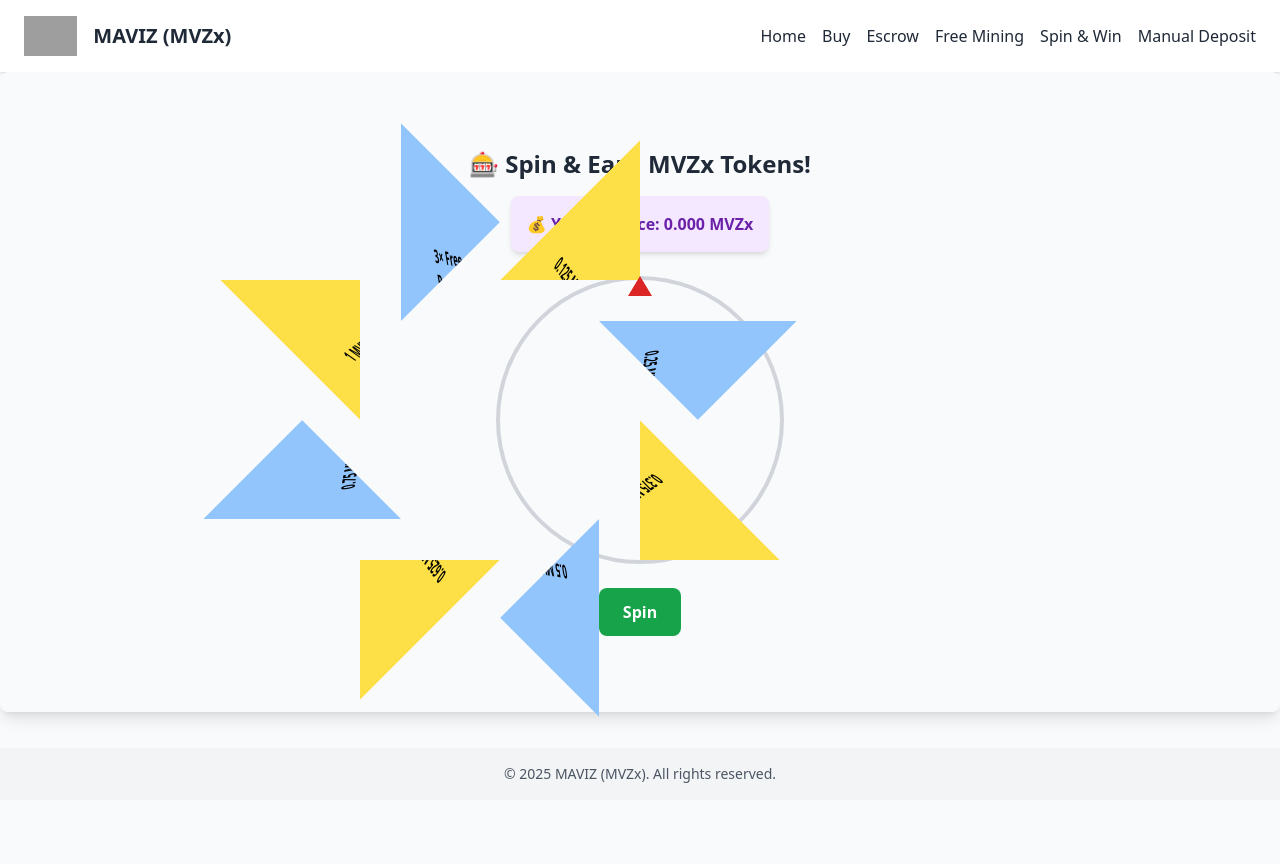
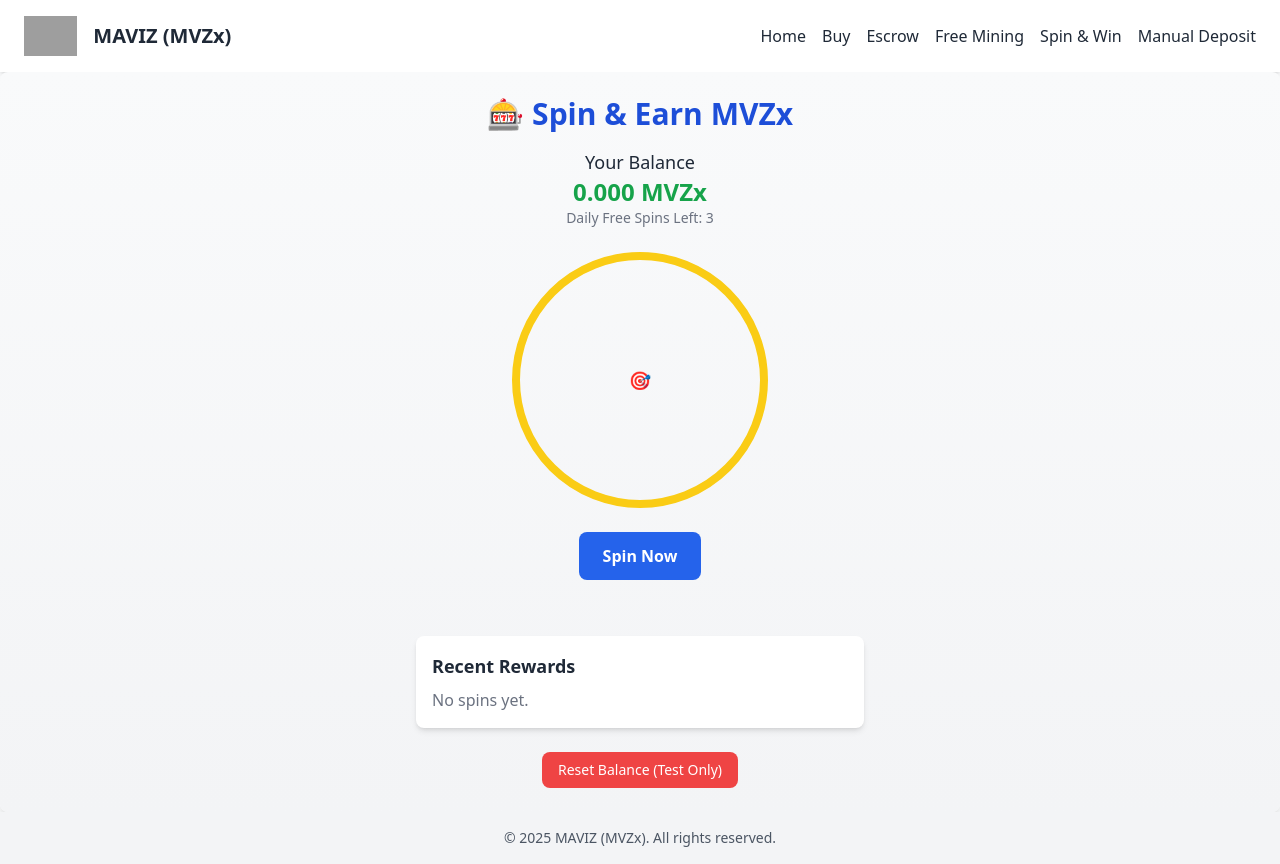
Before and after one commit to MAVIZWEB/mvzx-frontend, a React (Vite) app: page /game in a window 1280 px wide. Before the commit the page ends 800 px from the top, so only its background shows below. Built offline with nearby package versions, Linux system fonts and the light colour scheme; grey boxes are pictures that could not be loaded.

Commit message:
Update Game.tsx

```diff
--- a/src/pages/Game.tsx
+++ b/src/pages/Game.tsx
@@ -1,122 +1,179 @@
- import React, { useState } from "react";
+import React, { useState, useEffect } from "react";
+import { motion } from "framer-motion";
 
-type Reward = {
-  label: string;
-  value: number; // actual MVZx amount
+// Rewards list
+const rewards = [
+  "0.125 MVZx",
+  "0.25 MVZx",
+  "0.375 MVZx",
+  "0.5 MVZx",
+  "0.625 MVZx",
+  "0.75 MVZx",
+  "1 MVZx",
+  "3× Free Reward",
+];
+
+// Helper: parse numeric reward value
+const getRewardValue = (reward: string): number => {
+  if (reward.includes("×")) return 0; // free spin multiplier, no direct tokens
+  return parseFloat(reward.split(" ")[0]);
 };
 
-const rewards: Reward[] = [
-  { label: "0.125 MVZx", value: 0.125 },
-  { label: "0.25 MVZx", value: 0.25 },
-  { label: "0.375 MVZx", value: 0.375 },
-  { label: "0.5 MVZx", value: 0.5 },
-  { label: "0.625 MVZx", value: 0.625 },
-  { label: "0.75 MVZx", value: 0.75 },
-  { label: "1 MVZx", value: 1 },
-  { label: "3× Free Reward", value: 0 }, // special case
-];
+export default function Game() {
+  // State
+  const [spinning, setSpinning] = useState(false);
+  const [reward, setReward] = useState<string | null>(null);
+  const [balance, setBalance] = useState<number>(0);
+  const [history, setHistory] = useState<{ reward: string; time: string }[]>([]);
+  const [spinsLeft, setSpinsLeft] = useState<number>(3);
 
-export default function Game() {
-  const [spinning, setSpinning] = useState(false);
-  const [reward, setReward] = useState<Reward | null>(null);
-  const [rotation, setRotation] = useState(0);
-  const [balance, setBalance] = useState(0); // Token balance tracker
+  // Load persistent data
+  useEffect(() => {
+    const savedBalance = localStorage.getItem("mvzx_balance");
+    const savedHistory = localStorage.getItem("mvzx_history");
+    const savedSpins = localStorage.getItem("mvzx_spinsLeft");
+    const lastSpinDate = localStorage.getItem("mvzx_spinDate");
 
+    if (savedBalance) setBalance(parseFloat(savedBalance));
+    if (savedHistory) setHistory(JSON.parse(savedHistory));
+    if (savedSpins && lastSpinDate === new Date().toDateString()) {
+      setSpinsLeft(parseInt(savedSpins));
+    } else {
+      // reset daily spins
+      setSpinsLeft(3);
+      localStorage.setItem("mvzx_spinDate", new Date().toDateString());
+    }
+  }, []);
+
+  // Save balance/history/spins persistently
+  useEffect(() => {
+    localStorage.setItem("mvzx_balance", balance.toString());
+  }, [balance]);
+
+  useEffect(() => {
+    localStorage.setItem("mvzx_history", JSON.stringify(history));
+  }, [history]);
+
+  useEffect(() => {
+    localStorage.setItem("mvzx_spinsLeft", spinsLeft.toString());
+    localStorage.setItem("mvzx_spinDate", new Date().toDateString());
+  }, [spinsLeft]);
+
+  // Spin action
   const spinWheel = () => {
-    if (spinning) return;
+    if (spinning || spinsLeft <= 0) return;
+
     setSpinning(true);
     setReward(null);
+    setSpinsLeft((prev) => prev - 1);
 
-    const randomIndex = Math.floor(Math.random() * rewards.length);
-    const selectedReward = rewards[randomIndex];
-    const sliceAngle = 360 / rewards.length;
-
-    const targetAngle =
-      360 * 5 + (360 - randomIndex * sliceAngle - sliceAngle / 2);
-
-    setRotation(targetAngle);
-
+    const spinDuration = 3000;
     setTimeout(() => {
+      const randomIndex = Math.floor(Math.random() * rewards.length);
+      const selectedReward = rewards[randomIndex];
       setReward(selectedReward);
 
-      if (selectedReward.value > 0) {
-        setBalance((prev) => prev + selectedReward.value);
+      if (selectedReward.includes("×")) {
+        // "3× Free Reward" = extra free spins
+        setSpinsLeft((prev) => prev + 3);
       } else {
-        // Handle "3x Free Reward" — give another spin automatically
-        spinWheel();
+        const value = getRewardValue(selectedReward);
+        setBalance((prev) => prev + value);
       }
 
+      // Save history
+      setHistory((prev) => [
+        { reward: selectedReward, time: new Date().toLocaleTimeString() },
+        ...prev.slice(0, 9), // keep last 10
+      ]);
+
       setSpinning(false);
-    }, 5000);
+    }, spinDuration);
+  };
+
+  // Reset balance
+  const resetBalance = () => {
+    setBalance(0);
+    setHistory([]);
+    setSpinsLeft(3);
+    localStorage.removeItem("mvzx_balance");
+    localStorage.removeItem("mvzx_history");
+    localStorage.removeItem("mvzx_spinsLeft");
+    localStorage.setItem("mvzx_spinDate", new Date().toDateString());
   };
 
   return (
-    <div className="flex flex-col items-center justify-center w-full h-[80vh] bg-gray-50 rounded-lg shadow-lg p-6">
-      <h2 className="text-2xl font-bold mb-4">🎰 Spin & Earn MVZx Tokens!</h2>
+    <div className="flex flex-col items-center justify-center w-full min-h-[80vh] bg-gradient-to-b from-gray-50 to-gray-100 rounded-lg shadow-lg p-6">
+      <h2 className="text-3xl font-bold mb-4 text-blue-700">🎰 Spin & Earn MVZx</h2>
 
-      {/* Balance Tracker */}
-      <div className="mb-6 p-4 bg-purple-100 text-purple-800 font-semibold rounded-lg shadow-md">
-        💰 Your Balance: {balance.toFixed(3)} MVZx
+      {/* Balance */}
+      <div className="mb-6 text-center">
+        <p className="text-lg font-medium">Your Balance</p>
+        <p className="text-2xl font-bold text-green-600">{balance.toFixed(3)} MVZx</p>
+        <p className="text-sm text-gray-500">Daily Free Spins Left: {spinsLeft}</p>
       </div>
 
-      {/* Wheel container */}
-      <div className="relative w-72 h-72 mb-6">
-        {/* Wheel */}
-        <div
-          className="absolute w-full h-full rounded-full border-4 border-gray-300 transition-transform duration-[5s] ease-out"
-          style={{ transform: `rotate(${rotation}deg)` }}
+      {/* Wheel */}
+      <div className="relative w-64 h-64 mb-6">
+        <motion.div
+          animate={{ rotate: spinning ? 1080 : 0 }}
+          transition={{ duration: 3, ease: "easeInOut" }}
+          className="w-full h-full rounded-full border-8 border-yellow-400 flex items-center justify-center"
         >
-          {rewards.map((item, i) => {
-            const angle = (360 / rewards.length) * i;
-            const background =
-              i % 2 === 0 ? "bg-yellow-300" : "bg-blue-300";
-            return (
-              <div
-                key={i}
-                className={`absolute w-1/2 h-1/2 origin-bottom-left flex items-center justify-center text-xs font-semibold text-black ${background}`}
-                style={{
-                  transform: `rotate(${angle}deg) skewY(-${
-                    90 - 360 / rewards.length
-                  }deg)`,
-                  clipPath: "polygon(0% 0%, 100% 0%, 100% 100%)",
-                }}
-              >
-                <span
-                  className="text-center"
-                  style={{
-                    transform: `rotate(${90 - 360 / rewards.length / 2}deg)`,
-                    display: "block",
-                    width: "80px",
-                  }}
-                >
-                  {item.label}
-                </span>
-              </div>
-            );
-          })}
-        </div>
-
-        {/* Pointer */}
-        <div className="absolute top-0 left-1/2 -translate-x-1/2 w-0 h-0 border-l-[12px] border-r-[12px] border-b-[20px] border-l-transparent border-r-transparent border-b-red-600"></div>
+          <span className="absolute text-center font-semibold text-lg">
+            {spinning ? "Spinning..." : "🎯"}
+          </span>
+        </motion.div>
       </div>
 
+      {/* Spin Button */}
       <button
         onClick={spinWheel}
-        disabled={spinning}
-        className={`px-6 py-3 rounded-lg text-white font-semibold ${
-          spinning
+        disabled={spinning || spinsLeft <= 0}
+        className={`px-6 py-3 rounded-lg text-white font-semibold mb-6 ${
+          spinning || spinsLeft <= 0
             ? "bg-gray-400 cursor-not-allowed"
-            : "bg-green-600 hover:bg-green-700"
+            : "bg-blue-600 hover:bg-blue-700"
         }`}
       >
-        {spinning ? "Spinning..." : "Spin"}
+        {spinning ? "Spinning..." : spinsLeft > 0 ? "Spin Now" : "No Spins Left"}
       </button>
 
-      {reward && reward.value > 0 && (
-        <div className="mt-6 p-4 bg-green-100 text-green-800 font-semibold rounded-lg shadow-md">
-          🎉 You earned: {reward.label}!
-        </div>
+      {/* Reward Message */}
+      {reward && (
+        <motion.div
+          initial={{ scale: 0 }}
+          animate={{ scale: 1 }}
+          className="mt-4 p-4 bg-green-100 text-green-800 font-semibold rounded-lg shadow-md"
+        >
+          🎉 You won: {reward}!
+        </motion.div>
       )}
+
+      {/* History */}
+      <div className="mt-8 w-full max-w-md bg-white rounded-lg shadow-md p-4">
+        <h3 className="text-lg font-bold mb-2">Recent Rewards</h3>
+        {history.length === 0 ? (
+          <p className="text-gray-500">No spins yet.</p>
+        ) : (
+          <ul className="space-y-1 text-sm">
+            {history.map((h, i) => (
+              <li key={i} className="flex justify-between">
+                <span>{h.reward}</span>
+                <span className="text-gray-500">{h.time}</span>
+              </li>
+            ))}
+          </ul>
+        )}
+      </div>
+
+      {/* Reset button */}
+      <button
+        onClick={resetBalance}
+        className="mt-6 px-4 py-2 text-sm bg-red-500 hover:bg-red-600 text-white rounded-lg"
+      >
+        Reset Balance (Test Only)
+      </button>
     </div>
   );
 }
```
